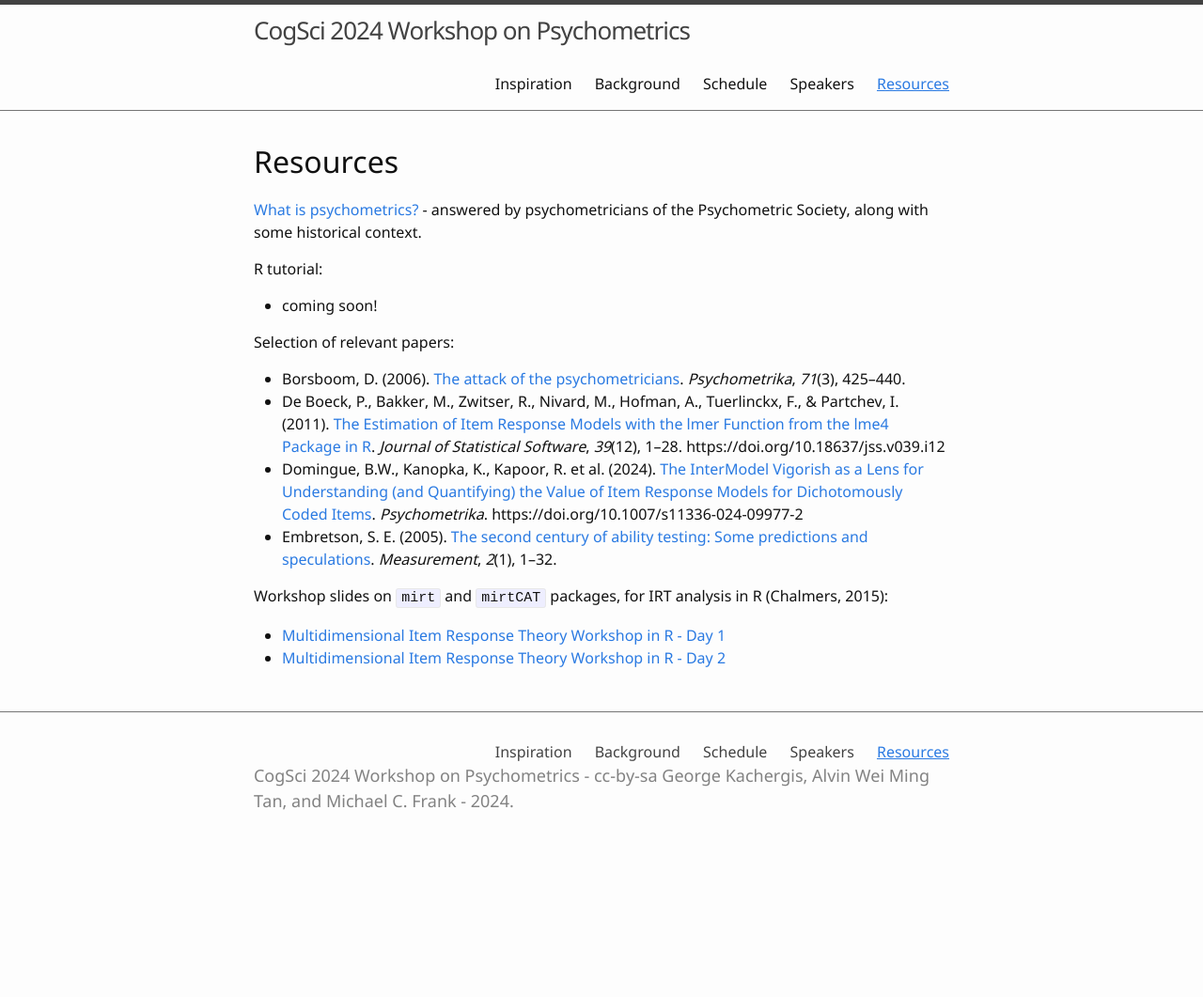
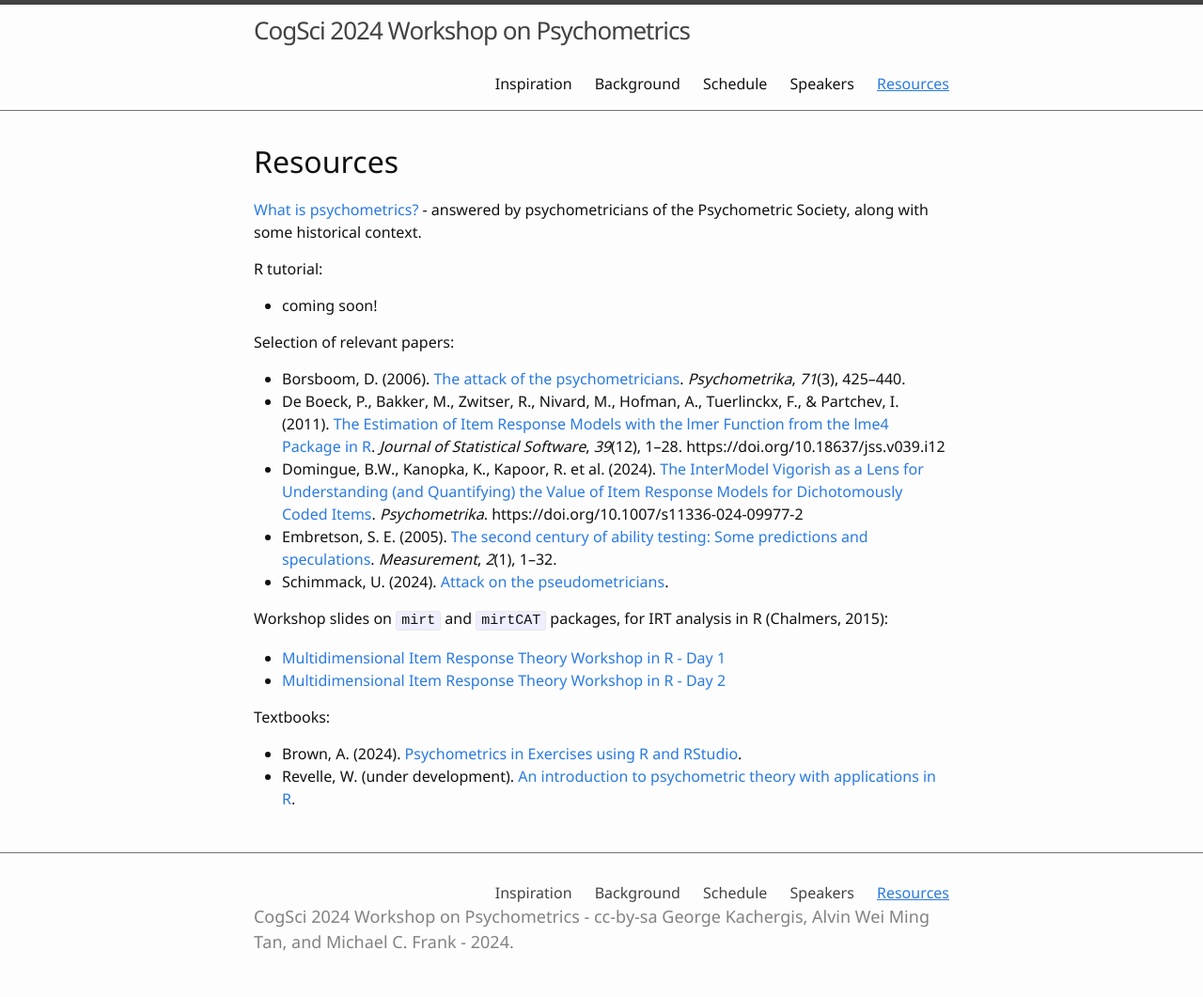
Before and after one commit to kachergis/psychometrics-workshop, a Jekyll site: the page built from 4-resources.md, in a window 1280 px wide. Shown: the whole page at 94% size. Built offline with Jekyll 4.4.1, drawn with Linux system fonts in a browser that asks for light colours; before the commit the page ends 911 px from its top, so only the background shows below that.

Commit message:
updated resources

```diff
--- a/4-resources.md
+++ b/4-resources.md
@@ -16,6 +16,7 @@ Selection of relevant papers:
 - De Boeck, P., Bakker, M., Zwitser, R., Nivard, M., Hofman, A., Tuerlinckx, F., & Partchev, I. (2011). [The Estimation of Item Response Models with the lmer Function from the lme4 Package in R](https://www.jstatsoft.org/article/view/v039i12). *Journal of Statistical Software*, *39*(12), 1–28. https://doi.org/10.18637/jss.v039.i12
 - Domingue, B.W., Kanopka, K., Kapoor, R. et al. (2024). [The InterModel Vigorish as a Lens for Understanding (and Quantifying) the Value of Item Response Models for Dichotomously Coded Items](https://link.springer.com/article/10.1007/s11336-024-09977-2). *Psychometrika*. https://doi.org/10.1007/s11336-024-09977-2
 - Embretson, S. E. (2005). [The second century of ability testing: Some predictions and speculations](https://www.ets.org/Media/Research/pdf/PICANG7.pdf). *Measurement*, *2*(1), 1–32.
+- Schimmack, U. (2024). [Attack on the pseudometricians](https://replicationindex.com/2024/06/18/attack-on-the-pseudometricians/).
 
 
 Workshop slides on `mirt` and `mirtCAT` packages, for IRT analysis in R (Chalmers, 2015):
@@ -23,3 +24,7 @@ Workshop slides on `mirt` and `mirtCAT` packages, for IRT analysis in R (Chalmer
 in R - Day 1](https://philchalmers.github.io/mirt/extra/mirt-Workshop-2015_Day-1.pdf)
 - [Multidimensional Item Response Theory Workshop
 in R - Day 2](https://philchalmers.github.io/mirt/extra/mirt-Workshop-2015_Day-2.pdf)
+
+Textbooks:
+- Brown, A. (2024). [Psychometrics in Exercises using R and RStudio](https://bookdown.org/annabrown/psychometricsR/).
+- Revelle, W. (under development). [An introduction to psychometric theory with applications in R](https://www.personality-project.org/r/book/).
```
